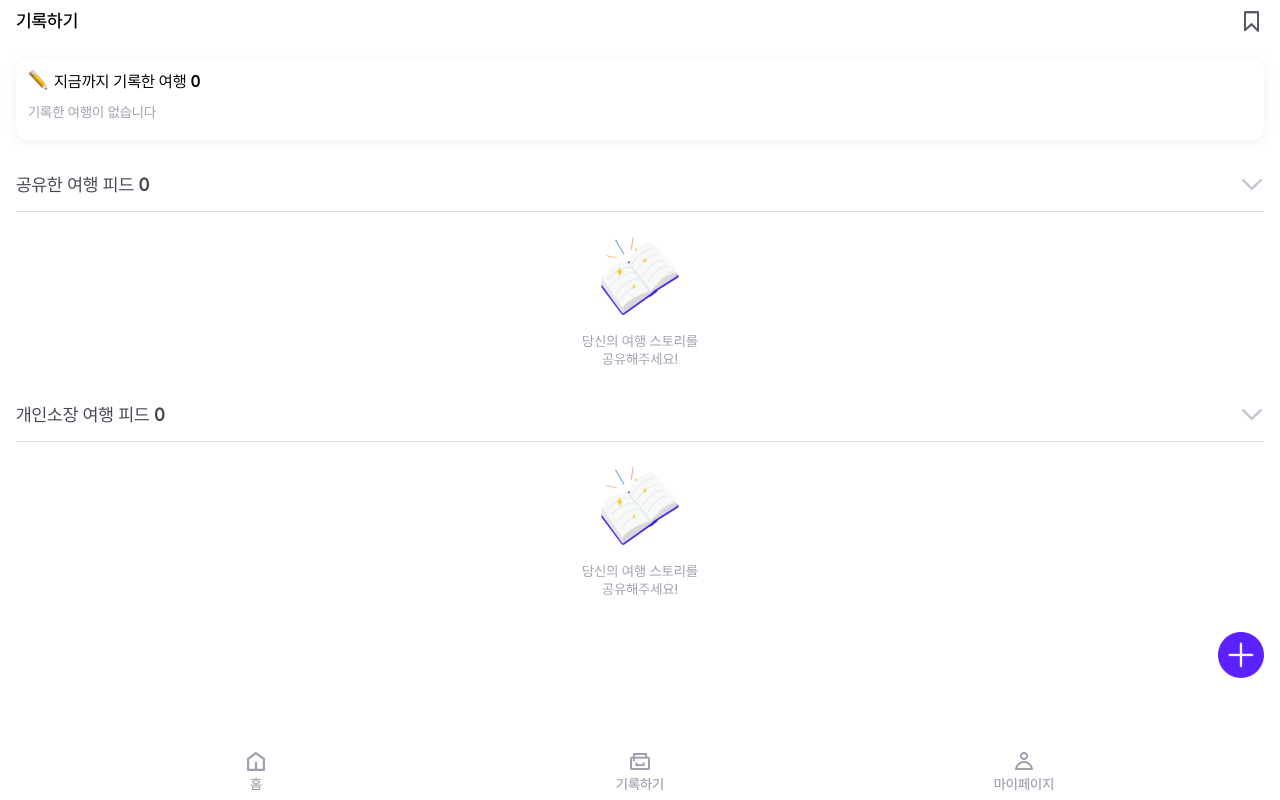
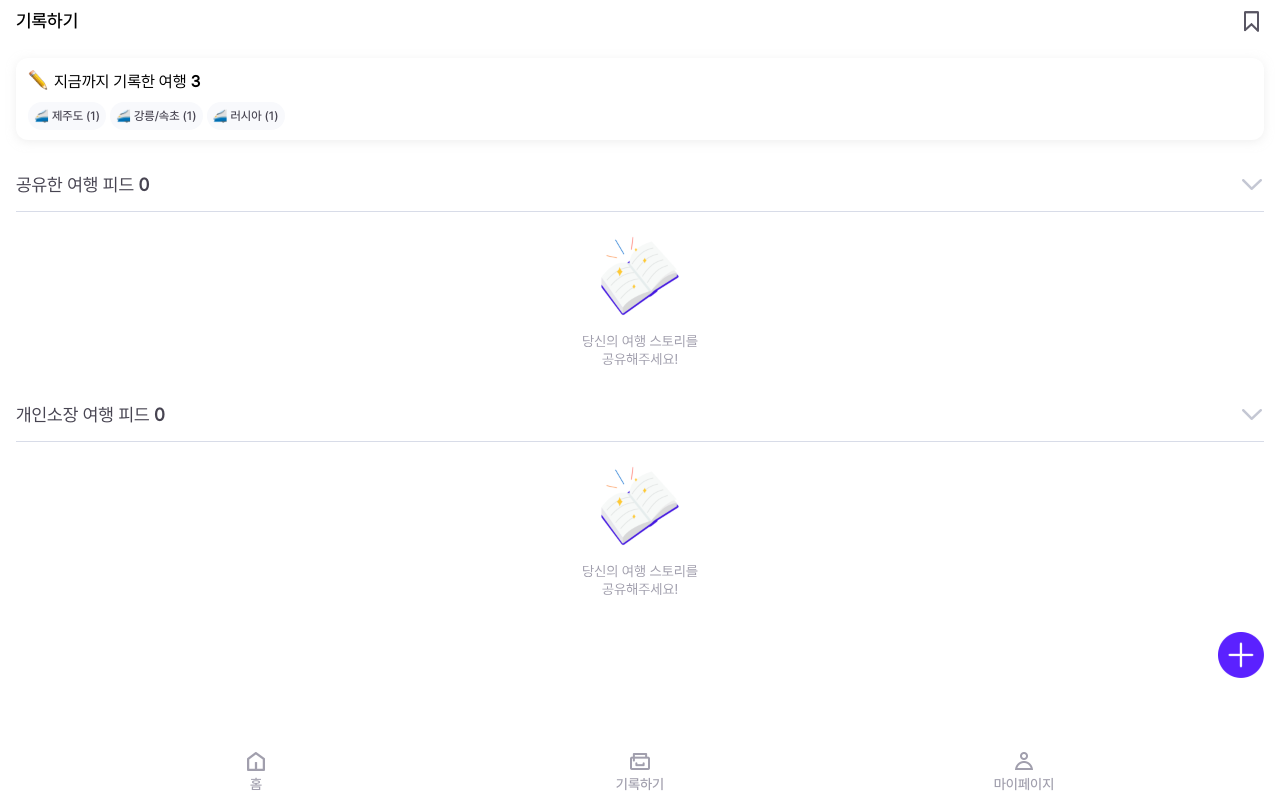
Before and after one commit to dnd-side-project/dnd-6th-8-frontend, a React (Create React App) app: page /archiving in a window 1280 px wide. Built offline with nearby package versions, Linux system fonts and the light colour scheme.

Commit message:
feat: HistoryBox 더미데이터 및 로직 구현(#4)

```diff
--- a/src/components/ArchivingPage/ArchivingCorePage/HistoryBox/index.tsx
+++ b/src/components/ArchivingPage/ArchivingCorePage/HistoryBox/index.tsx
@@ -1,17 +1,52 @@
-import React, { useState } from 'react';
+import React, { useEffect, useState } from 'react';
 import './style.scss';
 
-function HistoryBox() {
+type HistoryBoxProps = {
+  sharedInfo: any;
+  personalInfo: any;
+};
+
+interface IconArray {
+  region: string;
+  period: string;
+  completeArchive: string;
+}
+
+function HistoryBox({ sharedInfo, personalInfo }: HistoryBoxProps) {
   const [historyIcon, setHistoryIcon] = useState<boolean>(false);
+  const [iconArray, setIconArray] = useState<IconArray[]>([]);
+  useEffect(() => {
+    if (sharedInfo !== undefined || personalInfo !== undefined) {
+      setHistoryIcon(true);
+      setIconArray([...sharedInfo, ...personalInfo]);
+    }
+  }, [sharedInfo, personalInfo]);
   return (
     <div className="historybox-wrapper">
       <div className="history-inner-box">
         <img className="pencil" src="/imgs/ArchivingPage/ArchivingCorePage/emoji_pencil.png" alt="연필" />
         <div className="history-box-number">
-          <span>지금까지 기록한 여행</span> <span className='count'>0</span>
+          <span>지금까지 기록한 여행</span> <span className="count">{iconArray.length}</span>
         </div>
       </div>
-      <div className="history-icon">{historyIcon ? <>여기는 배찌가 나오는 영역</> : <>기록한 여행이 없습니다</>}</div>
+      <div className="history-icon">
+        {historyIcon ? (
+          <>
+            {iconArray.map((value: any) => {
+              return (
+                <div className="icon-box" key={value}>
+                  <div className="icon">🚄</div>
+                  <div className="region">
+                    {value.region} {`(${1})`}
+                  </div>
+                </div>
+              );
+            })}
+          </>
+        ) : (
+          <>기록한 여행이 없습니다.</>
+        )}
+      </div>
     </div>
   );
 }
--- a/src/components/ArchivingPage/ArchivingCorePage/HistoryBox/style.scss
+++ b/src/components/ArchivingPage/ArchivingCorePage/HistoryBox/style.scss
@@ -1,3 +1,7 @@
+%flex-icon {
+    display: flex;
+}
+
 .historybox-wrapper{
     width : 100%;
     height : 8.2rem;
@@ -30,6 +34,20 @@
         font-size: 1.4rem;
         line-height: 1.57;
         color : #a19fad;
+        @extend %flex-icon;
+        gap: 0.4rem;
+        .icon-box{
+            padding: 0.4rem 0.6rem;
+            border-radius: 1.8rem;
+            background: #f8f9fc;
+            text-align: center;
+            color : #474451;
+            font-size: 1.2rem;
+            font-weight: 500;
+            line-height: 1.67;
+            font-family: 'Pretendard-Medium';
+            @extend %flex-icon;
+            gap: 3px;
+        }
     }
-
 }
--- a/src/components/ArchivingPage/ArchivingCorePage/index.tsx
+++ b/src/components/ArchivingPage/ArchivingCorePage/index.tsx
@@ -1,4 +1,4 @@
-import React, { useState } from 'react';
+import React, { useEffect, useState } from 'react';
 import './style.scss';
 import { ReactComponent as UpToggle } from '../../../assets/icons/ArchivingPage/ArchivingCorePage/ic_dropdown_archiving_up.svg';
 import { ReactComponent as DownToggle } from '../../../assets/icons/ArchivingPage/ArchivingCorePage/ic_dropdown_archiving_down.svg';
@@ -6,8 +6,17 @@ import { ReactComponent as AddBtn } from '../../../assets/icons/ArchivingPage/Ar
 import Personal from './Personal';
 import Shared from './Shared';
 import HistoryBox from './HistoryBox';
+import { archiveCorePageReadFetchData } from '../../../constants/index';
 
 function ArchivingCorePage() {
+  const [sharedInfo, setSharedInfo] = useState();
+  const [personalInfo, setPersonalInfo] = useState();
+
+  useEffect(() => {
+    setSharedInfo(archiveCorePageReadFetchData.sharedInfo);
+    setPersonalInfo(archiveCorePageReadFetchData.personalInfo);
+  }, []);
+
   const [sharedClick, setSharedClick] = useState<boolean>(true);
   const [personalClick, setPersonalClick] = useState<boolean>(true);
 
@@ -16,10 +25,10 @@ function ArchivingCorePage() {
 
   return (
     <div className="archivingCorePage-wrapper">
-      <HistoryBox />
+      <HistoryBox sharedInfo={sharedInfo} personalInfo={personalInfo} />
       <div className="travel-feed">
         <div className="feed-title-area">
-          <span>공유한 여행 피드</span> <span className='count'>0</span>
+          <span>공유한 여행 피드</span> <span className="count">0</span>
         </div>
         <div className="feed-toggle-area">
           {sharedClick ? <DownToggle onClick={onSharedClick} /> : <UpToggle onClick={onSharedClick} />}
@@ -28,7 +37,7 @@ function ArchivingCorePage() {
       {sharedClick && <Shared />}
       <div className="travel-feed">
         <div className="feed-title-area">
-          <span>개인소장 여행 피드</span> <span className='count'>0</span>
+          <span>개인소장 여행 피드</span> <span className="count">0</span>
         </div>
         <div className="feed-toggle-area">
           {personalClick ? <DownToggle onClick={onPersonalClick} /> : <UpToggle onClick={onPersonalClick} />}
--- a/src/components/IntroPage/SecondPage/index.tsx
+++ b/src/components/IntroPage/SecondPage/index.tsx
@@ -10,7 +10,7 @@ function SecondPage() {
   useEffect(() => {
     setTimeout(() => {
       navigate('/surveyStart');
-    }, 5000);
+    }, 3000);
   }, []);
 
   return (
--- a/src/constants/index.ts
+++ b/src/constants/index.ts
@@ -1,3 +1,30 @@
+interface archiveCorePageReadFetchData {
+  sharedInfo: Array<object>;
+  personalInfo: Array<object>;
+}
+
+export const archiveCorePageReadFetchData: any = {
+  sharedInfo: [
+    {
+      region: '제주도',
+      period: '4박 5일',
+      completeArchive: '2022.01.02',
+    },
+    {
+      region: '강릉/속초',
+      period: '2박 3일',
+      completeArchive: '2022.02.01',
+    },
+  ],
+  personalInfo: [
+    {
+      region: '러시아',
+      period: '5박 6일',
+      completeArchive: '2022.02.12',
+    },
+  ],
+};
+
 // action 모음
 // user
 export const SIGNUP_USER = 'user/SIGNUP_USER' as const;
```
